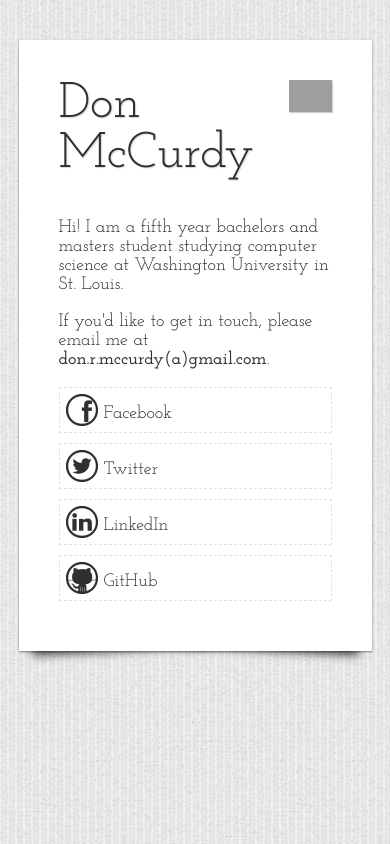
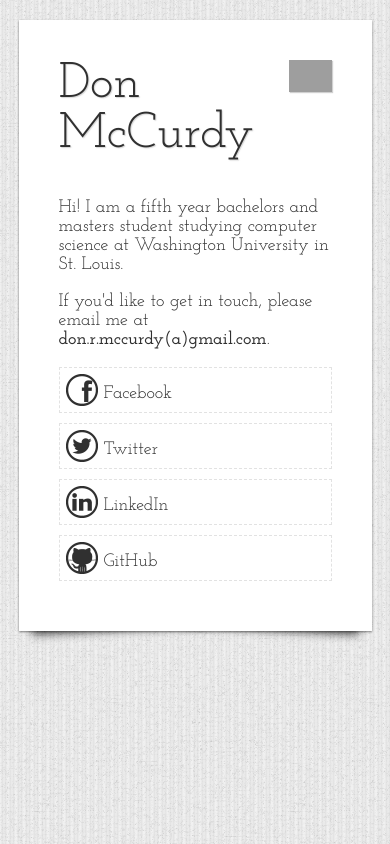
Before and after one commit to donmccurdy/home, a PHP site: page / in a window 390 px wide. Run offline with PHP 8.4, Linux system fonts and the light colour scheme; some web fonts are replaced; grey boxes are pictures that could not be loaded.

Commit message:
Changed upper margin of wrapper

```diff
--- a/assets/css/styles.css
+++ b/assets/css/styles.css
@@ -143,6 +143,7 @@ body {
 
 @media all and (max-width: 520px) {
 	#wrapper {
+		margin-top: 5%;
 		height: auto;
 		width: 70%;
 	}
```
